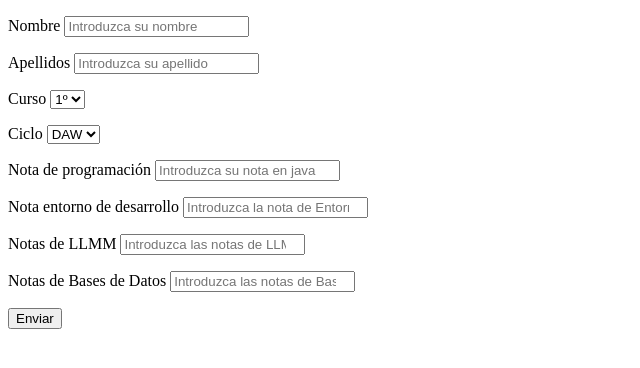
After one commit to JuanViM/EJERCICIOSPHP, a PHP site: page /Tema3_Tarea3.html in a window 1280 px wide. The commit adds this page. Shown: the top 368 px of the page, without its empty margins (0-640 px from the left). Run offline with PHP 8.4, Linux system fonts and the light colour scheme.

Commit message:
Ejercicio caso practico 2 acabado y entregado

```diff
--- /dev/null
+++ b/Formularios y guardado de informacion/Tema3_Tarea3.html
@@ -0,0 +1,56 @@
+<!DOCTYPE html>
+<html lang="en">
+<head>
+    <meta charset="UTF-8">
+    <meta http-equiv="X-UA-Compatible" content="IE=edge">
+    <meta name="viewport" content="width=device-width, initial-scale=1.0">
+    <title>Document</title>
+</head>
+<body>
+
+    <form action="Tarea3php.php" method="post">
+        <p>
+            <label for="name">Nombre</label>
+            <input type="text" name="name" id="name" placeholder="Introduzca su nombre">
+        </p>
+        <p>
+            <label for="surname">Apellidos</label>
+            <input type="text" name="surname" id="surname" placeholder="Introduzca su apellido">
+        </p>
+        <p>
+            <label for="curso">Curso</label>
+            <select type="select" name="curso" id="curso">
+            <option value="1º">1º</option>
+            <option value="2º">2º</option>
+            </select>
+        </p>
+        <p>
+            <label for="ciclo">Ciclo</label>
+            <select type="select" name="ciclo" id="ciclo">
+                <option value="DAW">DAW</option>
+                <option value="DAM">DAM</option>
+            </select>
+        </p>
+        <p>
+            <label for="PROG">Nota de programación</label>
+            <input type="number" name="PROG" id="PROG" placeholder="Introduzca su nota en java" >
+        </p>
+        <p>
+            <label for="ED">Nota entorno de desarrollo</label>
+            <input type="number" name="ED" id="ED" placeholder="Introduzca la nota de Entornos de Desarrollo">
+        </p>
+        <p>
+            <label for="LLMM">Notas de LLMM</label>
+            <input type="number" name="LLMM" id="LLMM" placeholder="Introduzca las notas de LLMM">
+        </p>
+        <p>
+            <label for="BBDD">Notas de Bases de Datos</label>
+            <input type="number" name="BBDD" id="BBDD" placeholder="Introduzca las notas de Bases de Datos">
+        </p>
+        <p>
+            <input type="submit" value="Enviar">
+        </p>
+    </form>
+
+</body>
+</html>
```
Also changed, not shown: Formularios y guardado de informacion/Tarea3php.php (added, +17 -0 lines), Formularios y guardado de informacion/conversion_rgb_hex.php (+1 -10 lines).
